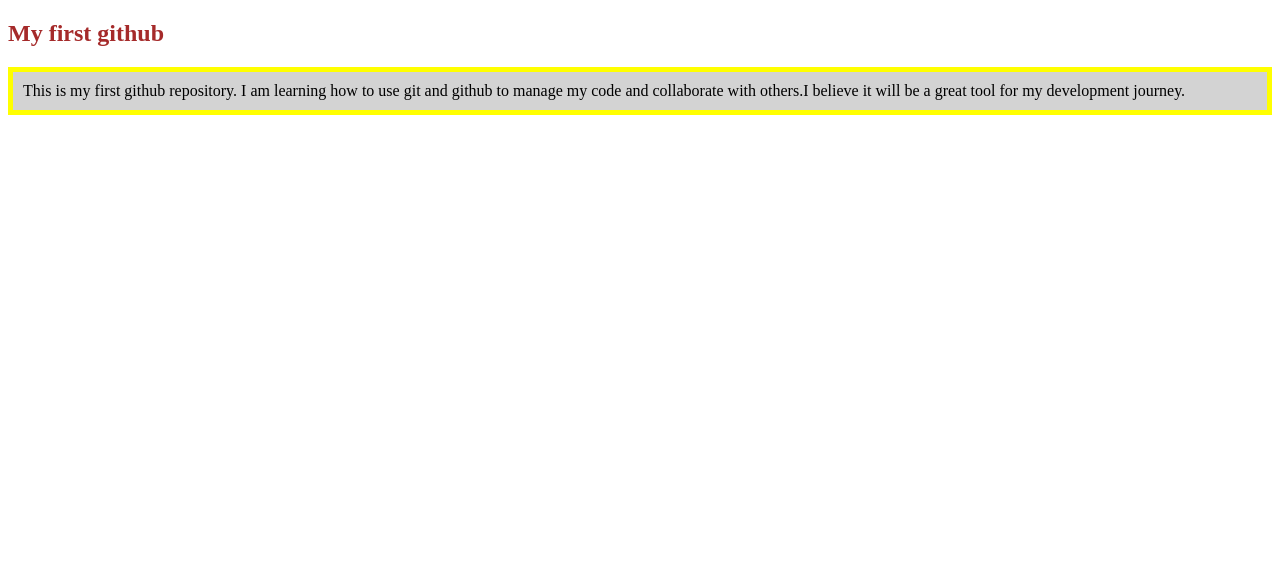
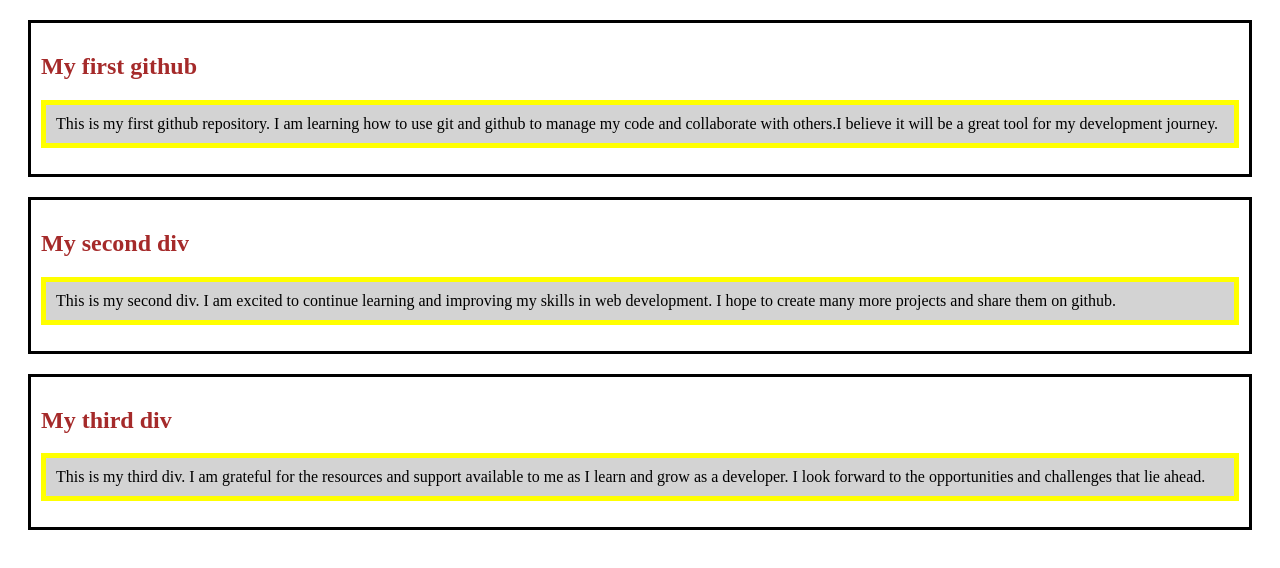
Before and after one commit to samiarasul/my-first-github-repo, a plain HTML site: page index.html in a window 1280 px wide. Drawn offline with Linux system fonts and the light colour scheme.

Commit message:
second and third div added

```diff
--- a/index.html
+++ b/index.html
@@ -11,5 +11,12 @@
         <h2>My first github</h2>
         <p>This is my first github repository. I am learning how to use git and github to manage my code and collaborate with others.I believe it will be a great tool for my development journey.</p>
     </div>
+    <div>
+        <h2>My second div</h2>
+        <p>This is my second div. I am excited to continue learning and improving my skills in web development. I hope to create many more projects and share them on github.</p>
+    </div>
+    <div>
+        <h2>My third div</h2>
+        <p>This is my third div. I am grateful for the resources and support available to me as I learn and grow as a developer. I look forward to the opportunities and challenges that lie ahead.</p>
 </body>
 </html>
--- a/styles/style.css
+++ b/styles/style.css
@@ -6,3 +6,10 @@
     padding: 10px;
     border:5px solid yellow
 }
+div{
+    margin:20px;
+    border: 3px solid black;
+    padding: 10px;
+
+
+}
```
